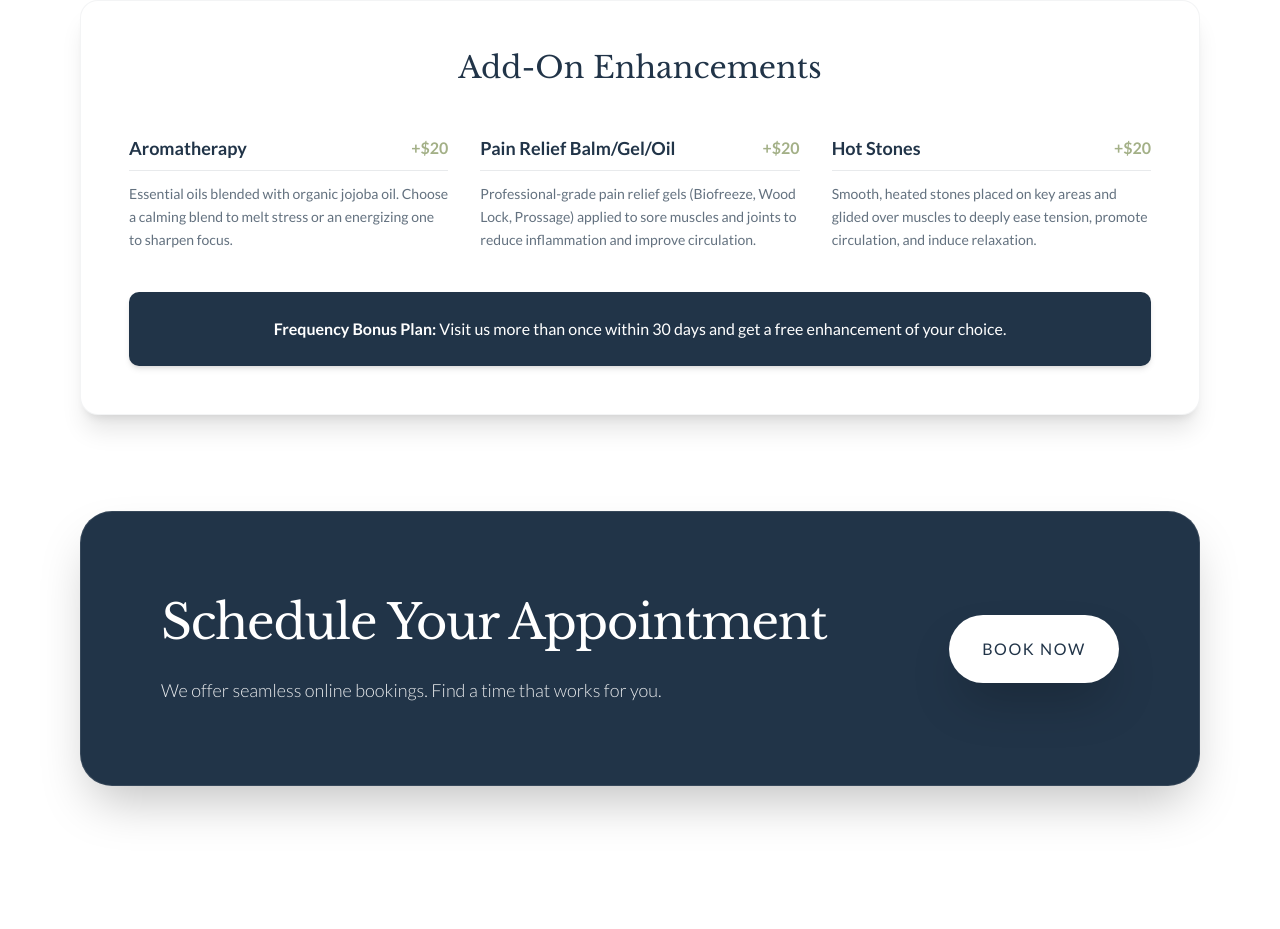
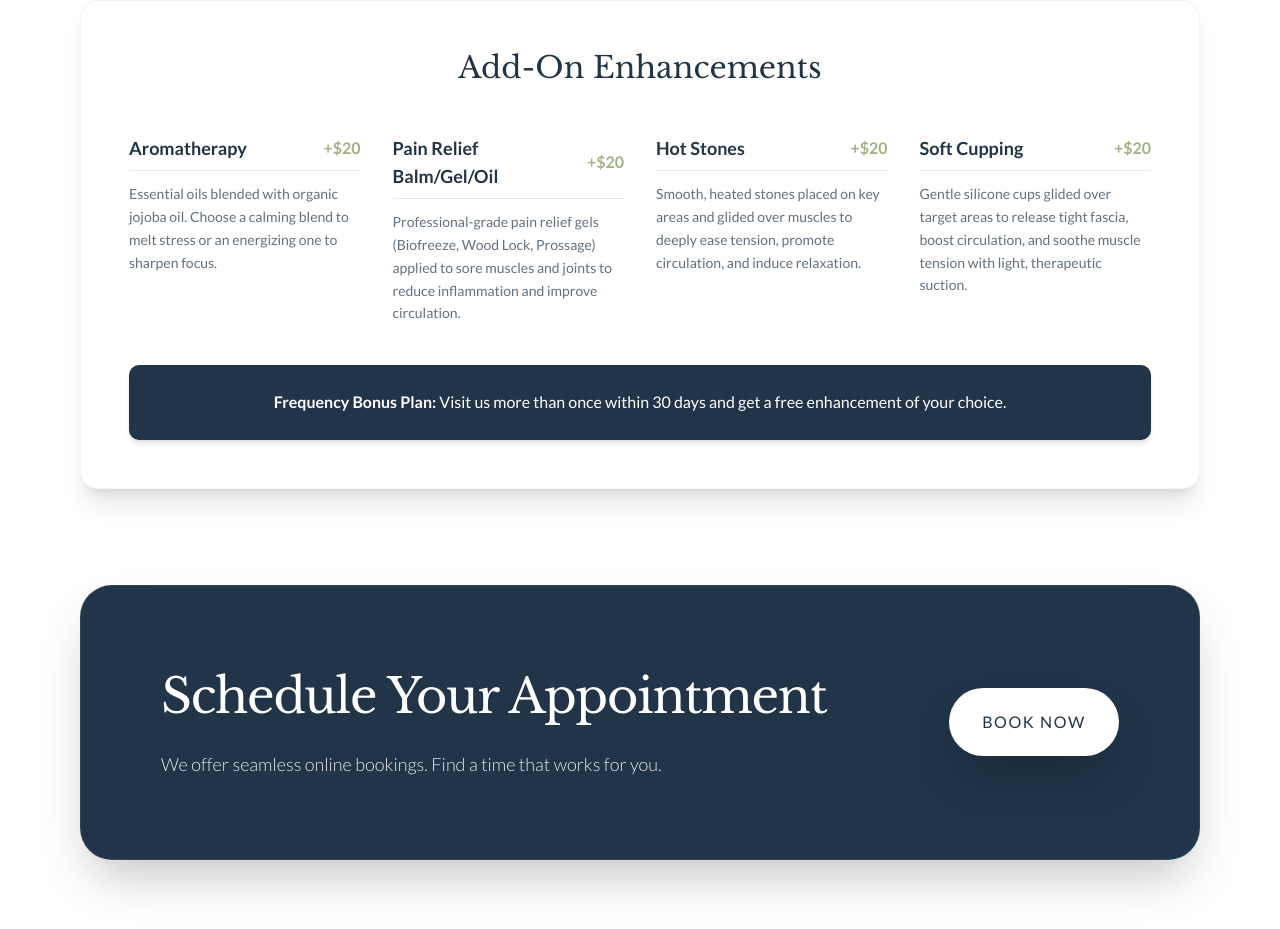
Before and after one commit to Salons10/3d-massage-website, a React (Vite) app: page /services in a window 1280 px wide. Shown: the part 2700-3629 px from the top of the page. Built offline with nearby package versions, Linux system fonts and the light colour scheme; no server answers; grey boxes are pictures that could not be loaded; what @wix/sdk would draw is missing.

Commit message:
Add Soft Cupping to Add-On Enhancements section

```diff
--- a/src/Enhancements.jsx
+++ b/src/Enhancements.jsx
@@ -8,7 +8,7 @@ const Enhancements = () => {
                     <h2 className="text-3xl font-bold text-charcoal dark:text-white">Add-On Enhancements</h2>
                 </div>
 
-                <div className="grid grid-cols-1 md:grid-cols-3 gap-8 mb-10">
+                <div className="grid grid-cols-1 sm:grid-cols-2 lg:grid-cols-4 gap-8 mb-10">
                     {/* Enhancement 1 */}
                     <div className="space-y-3">
                         <div className="flex justify-between items-center border-b border-charcoal/10 dark:border-white/10 pb-2">
@@ -41,6 +41,17 @@ const Enhancements = () => {
                             Smooth, heated stones placed on key areas and glided over muscles to deeply ease tension, promote circulation, and induce relaxation.
                         </p>
                     </div>
+
+                    {/* Enhancement 4 */}
+                    <div className="space-y-3">
+                        <div className="flex justify-between items-center border-b border-charcoal/10 dark:border-white/10 pb-2">
+                            <h4 className="font-bold text-lg text-charcoal dark:text-white">Soft Cupping</h4>
+                            <span className="text-accent font-bold">+$20</span>
+                        </div>
+                        <p className="text-sm text-charcoal/70 dark:text-slate-400 leading-relaxed">
+                            Gentle silicone cups glided over target areas to release tight fascia, boost circulation, and soothe muscle tension with light, therapeutic suction.
+                        </p>
+                    </div>
                 </div>
 
                 <div className="bg-primary rounded-lg p-6 text-center shadow-md">
```
Also changed, not shown: 1 other file (tests, documents, lock files or other folders).
